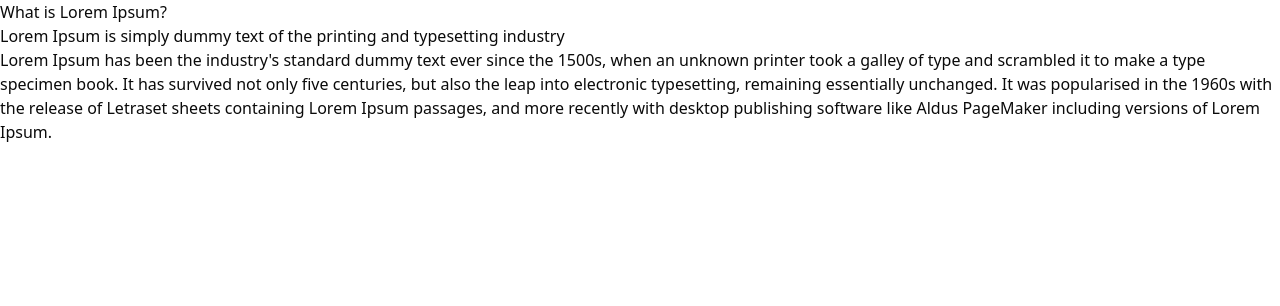
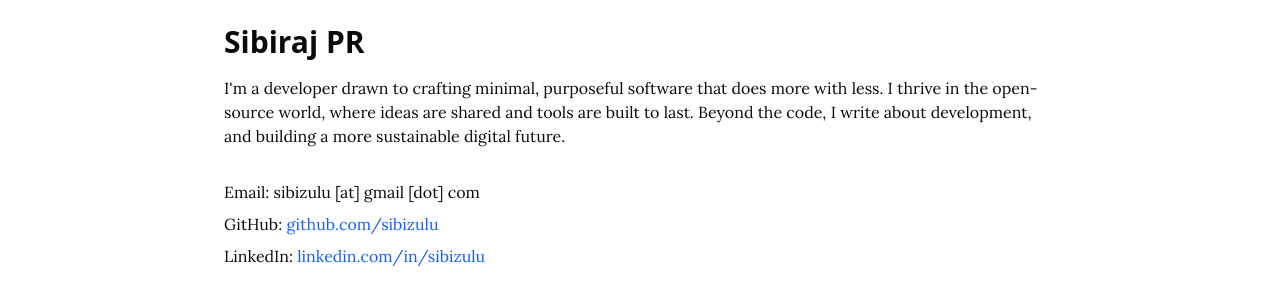
Before and after one commit to sibizulu/sibiraj.in, a Next.js app: page / in a window 1280 px wide. Shown: the top 306 px of the page. Built offline with nearby package versions, Linux system fonts and the light colour scheme.

Commit message:
Adding info

```diff
--- a/app/globals.css
+++ b/app/globals.css
@@ -8,6 +8,7 @@
   --color-foreground: var(--foreground);
   --font-sans: var(--font-geist-sans);
   --font-mono: var(--font-geist-mono);
+  --font-lora: var(--font-lora);
   --color-sidebar-ring: var(--sidebar-ring);
   --color-sidebar-border: var(--sidebar-border);
   --color-sidebar-accent-foreground: var(--sidebar-accent-foreground);
--- a/app/layout.tsx
+++ b/app/layout.tsx
@@ -1,5 +1,5 @@
 import type { Metadata } from "next";
-import { Geist, Geist_Mono } from "next/font/google";
+import { Geist, Geist_Mono, Lora } from "next/font/google";
 import "./globals.css";
 
 const geistSans = Geist({
@@ -9,6 +9,11 @@ const geistSans = Geist({
 
 const geistMono = Geist_Mono({
   variable: "--font-geist-mono",
+  subsets: ["latin"],
+});
+
+const lora = Lora({
+  variable: "--font-lora",
   subsets: ["latin"],
 });
 
@@ -25,7 +30,7 @@ export default function RootLayout({
   return (
     <html lang="en">
       <body
-        className={`${geistSans.variable} ${geistMono.variable} antialiased`}
+        className={`${geistSans.variable} ${geistMono.variable} ${lora.variable} antialiased`}
       >
         {children}
       </body>
--- a/app/page.tsx
+++ b/app/page.tsx
@@ -1,23 +1,44 @@
+import Link from "next/link";
+
 export default function Home() {
   return (
-    <div className="container m-auto">
-      <h2>What is Lorem Ipsum?</h2>
+    <div className="w-full px-4 sm:px-6 md:px-8 py-6 mx-auto max-w-full md:max-w-3xl lg:max-w-4xl">
+      <h2 className="text-xl md:text-2xl lg:text-3xl font-bold mb-4">
+        Sibiraj PR
+      </h2>
 
-      <p>
-        Lorem Ipsum is simply dummy text of the printing and typesetting
-        industry
+      <p className="font-lora text-sm md:text-base mb-4">
+        I'm a developer drawn to crafting minimal, purposeful software that does
+        more with less. I thrive in the open-source world, where ideas are
+        shared and tools are built to last. Beyond the code, I write about
+        development, and building a more sustainable digital future.
       </p>
 
-      <p>
-        Lorem Ipsum has been the industry's standard dummy text ever since the
-        1500s, when an unknown printer took a galley of type and scrambled it to
-        make a type specimen book. It has survived not only five centuries, but
-        also the leap into electronic typesetting, remaining essentially
-        unchanged. It was popularised in the 1960s with the release of Letraset
-        sheets containing Lorem Ipsum passages, and more recently with desktop
-        publishing software like Aldus PageMaker including versions of Lorem
-        Ipsum.
-      </p>
+      <div className="font-lora text-sm md:text-base space-y-2 mt-8">
+        <p>Email: sibizulu [at] gmail [dot] com</p>
+        <p>
+          GitHub:{" "}
+          <a
+            href="https://github.com/sibizulu"
+            className="text-blue-600 hover:underline"
+            target="_blank"
+            rel="noopener noreferrer"
+          >
+            github.com/sibizulu
+          </a>
+        </p>
+        <p>
+          LinkedIn:{" "}
+          <a
+            href="https://linkedin.com/in/sibizulu"
+            className="text-blue-600 hover:underline"
+            target="_blank"
+            rel="noopener noreferrer"
+          >
+            linkedin.com/in/sibizulu
+          </a>
+        </p>
+      </div>
     </div>
   );
 }
```
